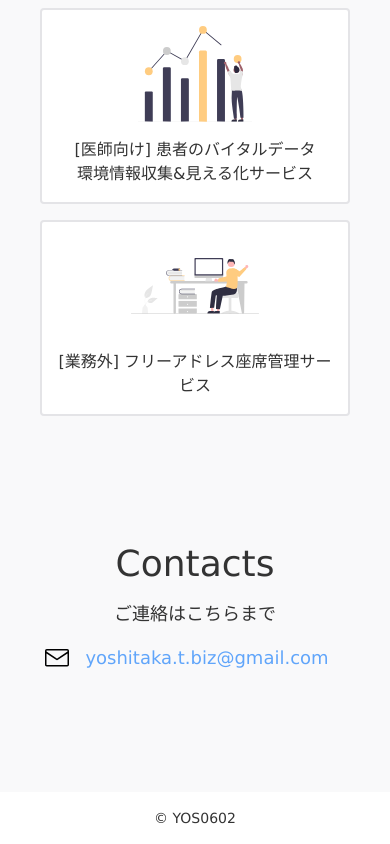
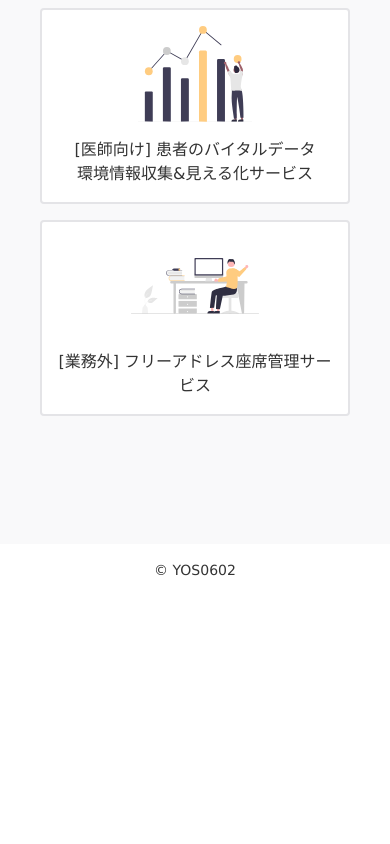
Before and after one commit to YOS0602/myportfolio, a Next.js app: page / in a window 390 px wide. Shown: the part 3971-4815 px from the top of the page. After the commit the page ends 4567 px from the top, so only its background shows below. Built offline with nearby package versions, Linux system fonts and the light colour scheme.

Commit message:
Delete Contact

```diff
--- a/src/components/contacts/contacts.tsx
+++ /dev/null
@@ -1,28 +0,0 @@
-import Link from 'next/link'
-
-export const Contacts = (): JSX.Element => {
-  return (
-    <div>
-      <p>ご連絡はこちらまで</p>
-      <div className="flex flex-wrap justify-center items-center my-4 md:my-12">
-        <svg
-          xmlns="http://www.w3.org/2000/svg"
-          viewBox="0 0 24 24"
-          width="24"
-          height="24"
-        >
-          <path
-            fillRule="evenodd"
-            d="M1.75 3A1.75 1.75 0 000 4.75v14c0 .966.784 1.75 1.75 1.75h20.5A1.75 1.75 0 0024 18.75v-14A1.75 1.75 0 0022.25 3H1.75zM1.5 4.75a.25.25 0 01.25-.25h20.5a.25.25 0 01.25.25v.852l-10.36 7a.25.25 0 01-.28 0l-10.36-7V4.75zm0 2.662V18.75c0 .138.112.25.25.25h20.5a.25.25 0 00.25-.25V7.412l-9.52 6.433c-.592.4-1.368.4-1.96 0L1.5 7.412z"
-          ></path>
-        </svg>
-        <Link
-          href="mailto:yoshitaka.t.biz@gmail.com"
-          className="px-4 text-blue-400 hover:text-blue-600"
-        >
-          yoshitaka.t.biz@gmail.com
-        </Link>
-      </div>
-    </div>
-  )
-}
--- a/src/components/navbar/navbar.tsx
+++ b/src/components/navbar/navbar.tsx
@@ -9,7 +9,6 @@ export const Navbar = (): JSX.Element => {
     { href: '#section-skills', name: 'Skills' },
     { href: '#section-qualifications', name: 'Qualifications' },
     { href: '#section-works', name: 'Works' },
-    { href: '#section-contacts', name: 'Contacts' },
   ]
 
   const [showNavbar, setShowNavbar] = useState<boolean>(false) // ハンバーガーメニューを表示するかしないか
--- a/src/pages/index.tsx
+++ b/src/pages/index.tsx
@@ -6,7 +6,6 @@ import { Profile } from '@/components/profile/profile'
 import { Skills } from '@/components/skills/skills'
 import { Qualifications } from '@/components/qualifications/qualifications'
 import { Works } from '@/components/works/works'
-import { Contacts } from '@/components/contacts/contacts'
 
 const Home: NextPageWithLayout = () => {
   return (
@@ -57,16 +56,6 @@ const Home: NextPageWithLayout = () => {
           </h1>
           <Works />
         </div>
-
-        <div className="my-10 md:my-44">
-          <h1
-            id="section-contacts"
-            className="text-4xl md:text-6xl pt-20 pb-4 md:pb-20"
-          >
-            Contacts
-          </h1>
-          <Contacts />
-        </div>
       </div>
     </div>
   )
```
Also changed, not shown: 1 other file (tests, documents, lock files or other folders).
